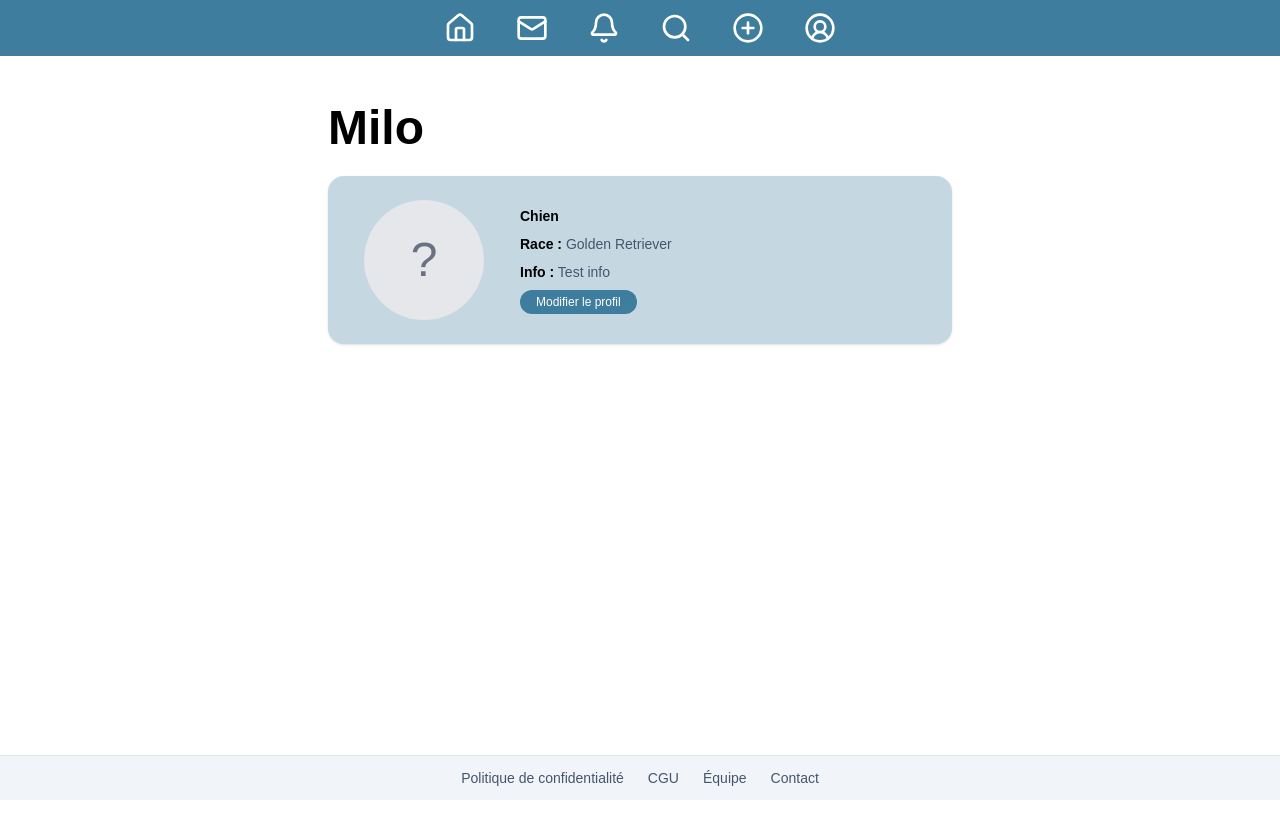
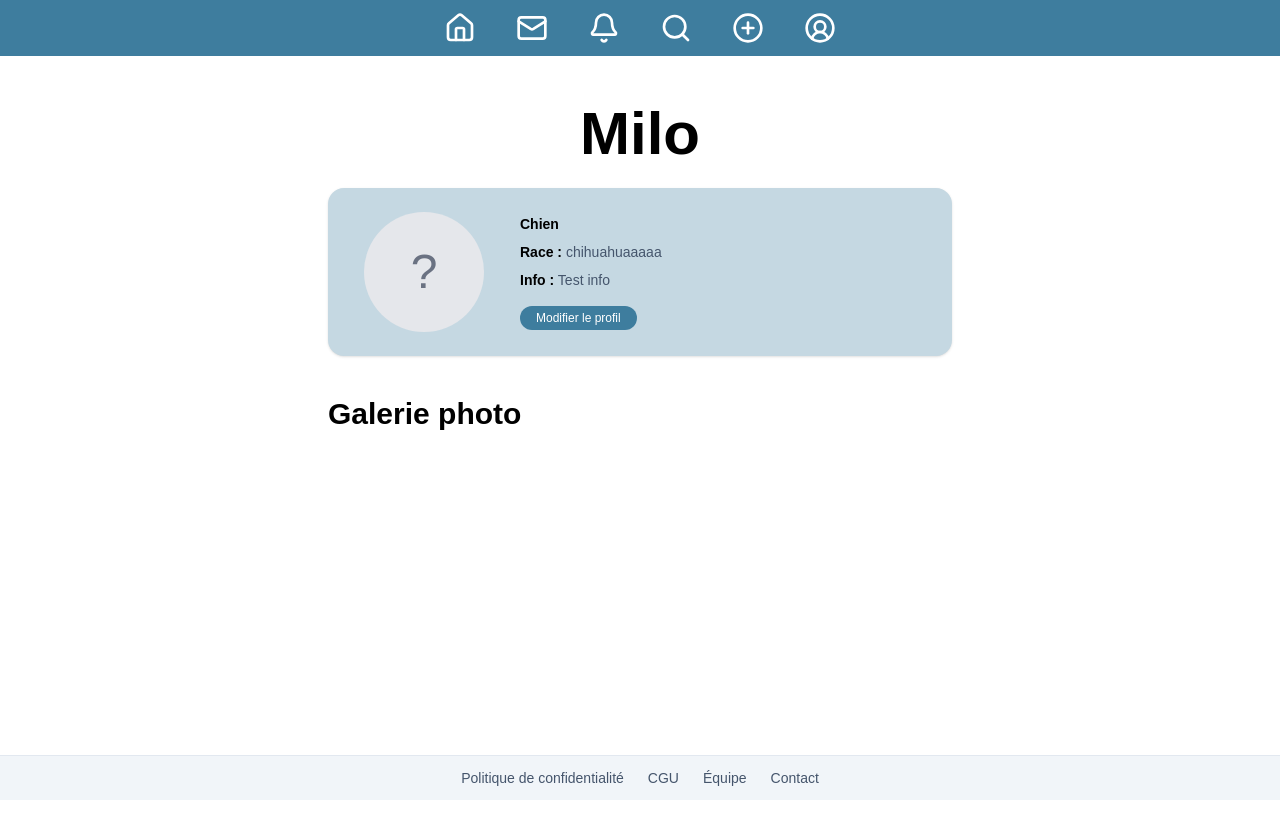
Before and after one commit to Jayleeva/42transcendence, a Next.js app in the folder frontend/: page /pet/1 in a window 1280 px wide. Shown: the top 838 px of the page. Built offline with nearby package versions, Linux system fonts and the light colour scheme; a web font is replaced by a local one.

Commit message:
Update pet profile page

```diff
--- a/frontend/app/(app)/pet/[id]/page.tsx
+++ b/frontend/app/(app)/pet/[id]/page.tsx
@@ -6,13 +6,11 @@ import PetCard from '@/components/features/PetCard';
 
 export default function Page() {
   return (
-    <main className="flex flex-col items-start item-centerjustify-center gap-6 px-6 py-12 min-h-screen max-w-2xl mx-auto">
+    <main className="flex flex-col item-center gap-6 px-6 py-12 min-h-screen max-w-2xl mx-auto">
 
-    <h1 className="font-display text-5xl font-bold text-center">
-        Milo
-    </h1>
-      <PetCard id={1} type="dog" race="Golden Retriever" photoUrl={undefined} info="Test info"></PetCard>
-
+    <h1 className="font-display text-6xl font-bold text-center">Milo</h1>
+    <PetCard id={1} type="dog" race="chihuahuaaaaa" photoUrl={undefined} info="Test info"></PetCard>
+    <h2 className="font-display text-3xl font-bold pt-4">Galerie photo</h2>
     </main>
   );
 }
--- a/frontend/app/(app)/profile-student/settings/page.tsx
+++ b/frontend/app/(app)/profile-student/settings/page.tsx
@@ -64,17 +64,6 @@ export default function Page() {
             </div>
         </section>
         </form>
-
-        {/* Partie pour les animaux*/}
-        <section className="flex flex-col gap-4">
-          <h2 className="font-bold">Mes animaux</h2>
-          {/* ici les pet card mais qui sont la uniquement si user a deja fait un profil pet ?
-          je sais pas comment conceptualiser ca donc ici c'est mi juste pour le visu */}
-            <div className="flex flex-wrap gap-4">
-            <MiniPetCard id={1} name="Milo" />
-            <AddPetCard />
-            </div>
-        </section>
       </div>
     </main>
   );
--- a/frontend/app/page.tsx
+++ b/frontend/app/page.tsx
@@ -3,7 +3,7 @@
 import Image from 'next/image';
 import Link from 'next/link';
 import Button from '@/components/ui/Button';
-import Form from '@/components/features/form/Form';
+import Form from '@/components/features/Form';
 
 export default function Page() {
   const values = [
--- a/frontend/components/features/PetCard.tsx
+++ b/frontend/components/features/PetCard.tsx
@@ -33,11 +33,10 @@ export default function PetCard({
         <p className="font-semibold text-black">{typeLabel}</p>
         {race && <p><span className="font-bold text-black">Race :</span> {race}</p>}
         {info && <p><span className="font-bold text-black">Info :</span> {info}</p>}
-
         {isOwner && (
           <Link
             href={`/pet/${id}/edit`}
-            className="w-max rounded-xl px-4 py-1 font-normal text-xs transition-colors bg-brand text-white">
+            className="w-max rounded-xl px-4 py-1 font-normal text-xs transition-colors bg-brand text-white mt-2">
             Modifier le profil
           </Link>
         )}
```
